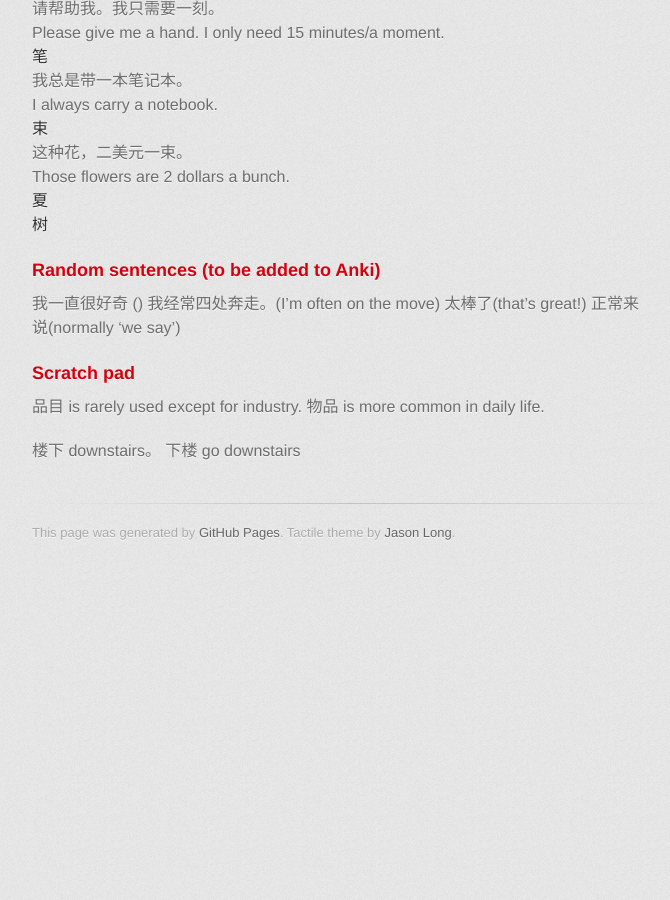
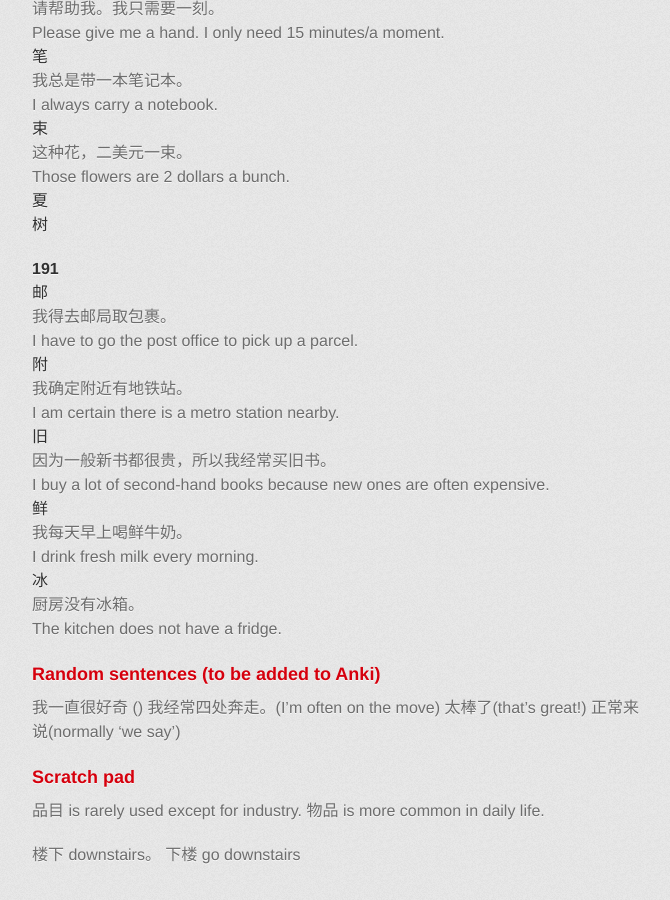
Before and after one commit to axiomiety/axiomiety.github.io, a Jekyll site: the page built from llog/mandarin.markdown, in a window 1280 px wide and 900 px high, scrolled down 13492 px. Shown: the whole window, without its empty margins (298-968 px from the left). Built offline with Jekyll 4.4.1, drawn with Linux system fonts in a browser that asks for light colours; nearby versions of some CDN libraries; some web fonts are replaced; before the commit the page ends 14064 px from its top, so only the background shows below that.

Commit message:
brownian

```diff
--- a/llog/mandarin.markdown
+++ b/llog/mandarin.markdown
@@ -664,6 +664,41 @@ Character|Sentence|Translation
   <dd></dd>
   <dd></dd>
 </dl>
+
+#### 191
+
+<dl>
+  <dt>邮</dt>
+  <dd>我得去邮局取包裹。</dd>
+  <dd>I have to go the post office to pick up a parcel.</dd>
+  <dt>附</dt>
+  <dd>我确定附近有地铁站。</dd>
+  <dd>I am certain there is a metro station nearby.</dd>
+  <dt>旧</dt>
+  <dd>因为一般新书都很贵，所以我经常买旧书。</dd>
+  <dd>I buy a lot of second-hand books because new ones are often expensive.</dd>
+  <dt>鲜</dt>
+  <dd>我每天早上喝鲜牛奶。</dd>
+  <dd>I drink fresh milk every morning.</dd>
+  <dt>冰</dt>
+  <dd>厨房没有冰箱。</dd>
+  <dd>The kitchen does not have a fridge.</dd>
+  <dt></dt>
+  <dd></dd>
+  <dd></dd>
+  <dt></dt>
+  <dd></dd>
+  <dd></dd>
+  <dt></dt>
+  <dd></dd>
+  <dd></dd>
+  <dt></dt>
+  <dd></dd>
+  <dd></dd>
+  <dt></dt>
+  <dd></dd>
+  <dd></dd>
+</dl>
 <!--
 <dl>
   <dt></dt>
```
